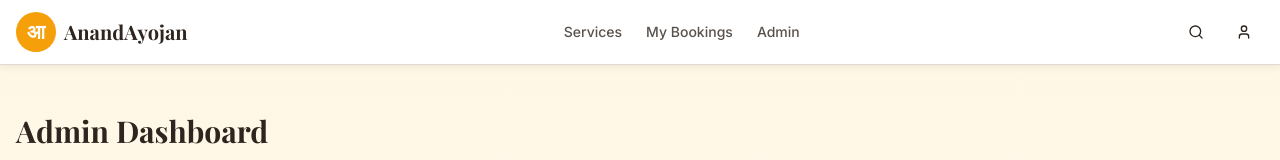
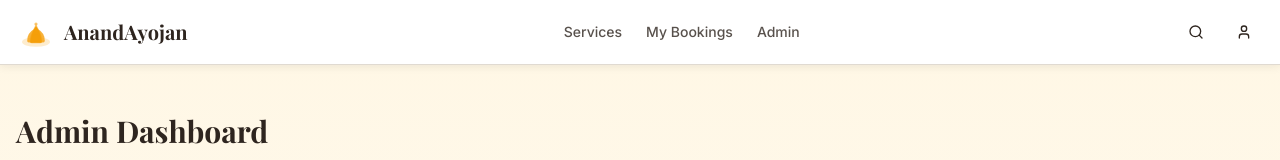
Before and after one commit to satwik104/anand-aayojan, a React (Vite) app: page /admin in a window 1280 px wide. Shown: the top 160 px of the page. Built offline with nearby package versions, Linux system fonts and the light colour scheme; the HTML template or start-up script is replaced by a standard one.

Commit message:
Fix: Logo not visible

```diff
--- a/src/components/layout/Header.tsx
+++ b/src/components/layout/Header.tsx
@@ -4,6 +4,7 @@ import { Button } from '@/components/ui/button';
 import { Input } from '@/components/ui/input';
 import { useState } from 'react';
 import { Sheet, SheetContent, SheetTrigger } from '@/components/ui/sheet';
+import { LogoFull } from '@/components/Logo';
 
 const Header = () => {
   const navigate = useNavigate();
@@ -21,12 +22,10 @@ const Header = () => {
         <div className="flex h-16 items-center justify-between">
           {/* Logo */}
           <Link to="/" className="flex items-center space-x-2">
-            <div className="flex h-10 w-10 items-center justify-center rounded-full bg-primary">
-              <span className="text-xl font-bold text-primary-foreground">आ</span>
-            </div>
-            <span className="hidden text-xl font-bold text-foreground sm:block font-serif">
-              AnandAyojan
-            </span>
+            <LogoFull
+              iconClassName="h-10 w-10 text-primary"
+              textClassName="hidden text-xl font-bold text-foreground sm:block font-serif"
+            />
           </Link>
 
           {/* Desktop Navigation */}
```
